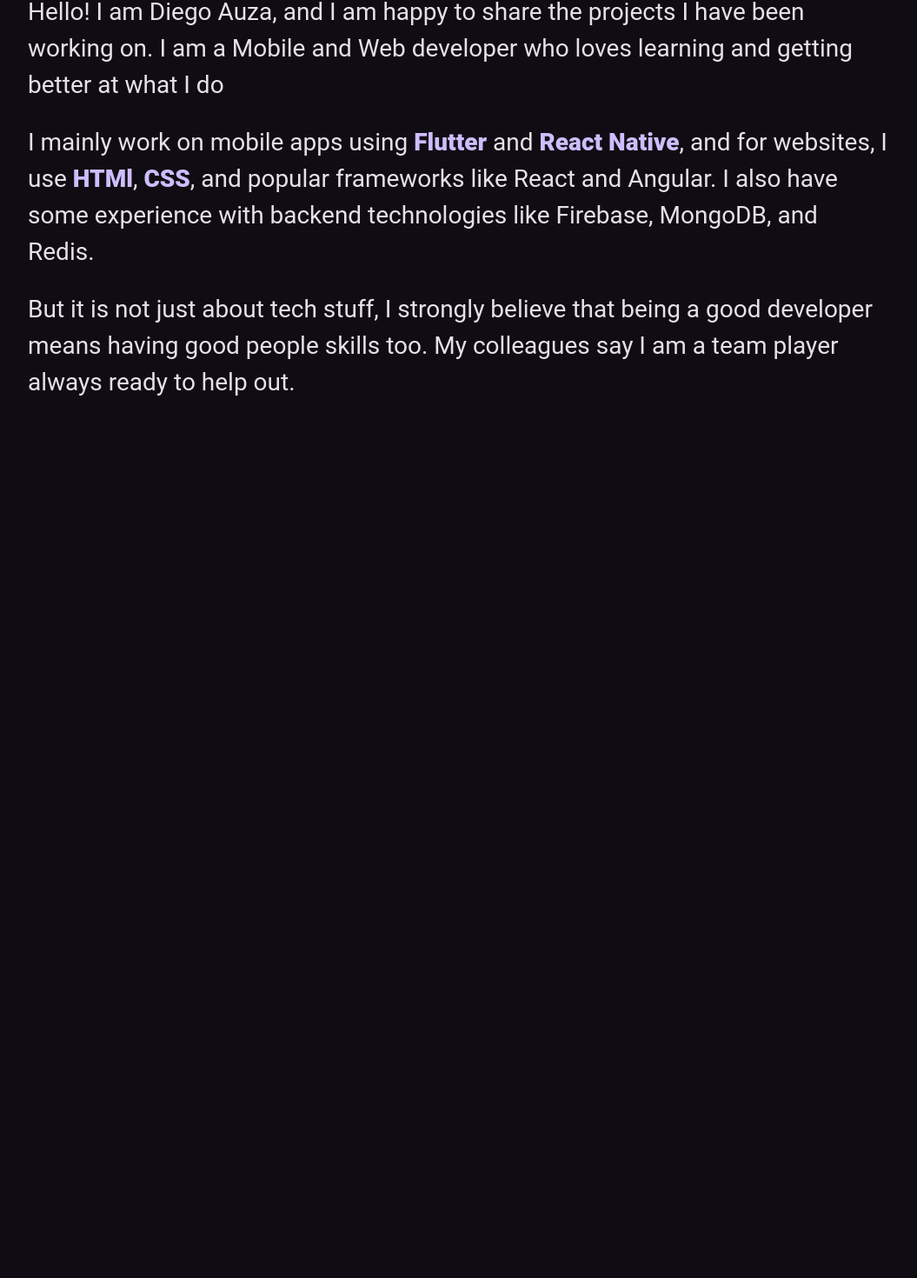
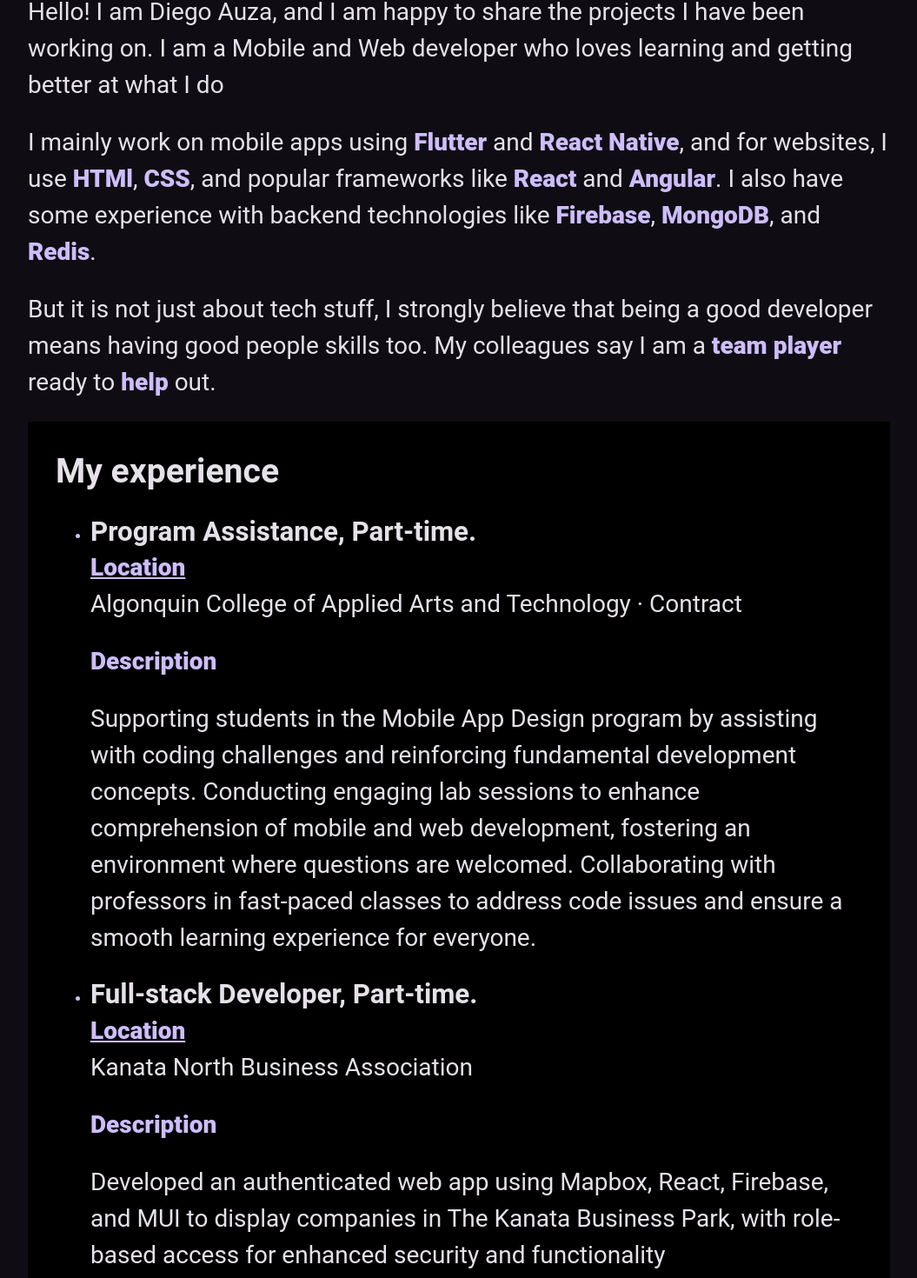
Before and after one commit to DiegoAuzaDev/DiegoAuzaDev_Portfolio, a React (Vite) app: page / in a window 1280 px wide. Shown: the part 954-2424 px from the top of the page at 87% size, without its empty margins (112-1167 px from the left). Before the commit the page ends 1495 px from the top, so only its background shows below. Built offline with nearby package versions, Linux system fonts and the light colour scheme.

Commit message:
About - exp added

```diff
--- a/src/page/About/About.jsx
+++ b/src/page/About/About.jsx
@@ -18,16 +18,85 @@
                 <span className="special--text"> React Native</span>, and for
                 websites, I use
                 <span className="special--text"> HTMl</span>,
-                <span className="special--text"> CSS</span>,
- and popular frameworks like React and
-                Angular. I also have some experience with backend technologies
-                like Firebase, MongoDB, and Redis.
+                <span className="special--text"> CSS</span>, and popular
+                frameworks like <span className="special--text"> React</span>{" "}
+                and
+                <span className="special--text"> Angular</span>. I also have
+                some experience with backend technologies like
+                <span className="special--text"> Firebase</span>,
+                <span className="special--text"> MongoDB</span>, and
+                <span className="special--text"> Redis</span>.
               </p>
               <p>
                 But it is not just about tech stuff, I strongly believe that
                 being a good developer means having good people skills too. My
-                colleagues say I am a team player always ready to help out.
+                colleagues say I am a
+                <span className="special--text"> team player</span> ready to
+                <span className="special--text"> help </span>
+                out.
               </p>
+            </div>
+            <div className="about--experience">
+              <h2>My experience</h2>
+              <ul>
+                <li>
+                  <h3 className="experience--title">
+                    Program Assistance, Part-time.
+                  </h3>
+                  <article>
+                    <div>
+                      <a
+                        href="https://www.algonquincollege.com/"
+                        className="special--links"
+                      >
+                        Location
+                      </a>
+                      <p>
+                        Algonquin College of Applied Arts and Technology ·
+                        Contract
+                      </p>
+                    </div>
+                    <div>
+                      <p className="special--text">Description</p>
+                      <p>
+                        Supporting students in the Mobile App Design program by
+                        assisting with coding challenges and reinforcing
+                        fundamental development concepts. Conducting engaging
+                        lab sessions to enhance comprehension of mobile and web
+                        development, fostering an environment where questions
+                        are welcomed. Collaborating with professors in
+                        fast-paced classes to address code issues and ensure a
+                        smooth learning experience for everyone.
+                      </p>
+                    </div>
+                  </article>
+                </li>
+                <li>
+                  <h3 className="experience--title">
+                    Full-stack Developer, Part-time.
+                  </h3>
+                  <article>
+                    <div>
+                      <a
+                        href="https://www.kanatanorthba.com/"
+                        className="special--links"
+                      >
+                        Location
+                      </a>
+                      <p>Kanata North Business Association</p>
+                    </div>
+                    <div>
+                      <p className="special--text">Description</p>
+                      <p>
+                        Developed an authenticated web app using Mapbox, React,
+                        Firebase, and MUI to display companies in The Kanata
+                        Business Park, with role-based access for enhanced
+                        security and functionality
+                      </p>
+                    </div>
+                  </article>
+                </li>
+              </ul>
             </div>
           </div>
         </section>
--- a/src/style/style.css
+++ b/src/style/style.css
@@ -83,6 +83,7 @@
 ol[role='list'] {
     list-style: none;
 }
+
 
 /* Set core root defaults */
 html:focus-within {
@@ -175,13 +176,13 @@
 h2 {
   font-size: 1.756rem;
   line-height: 1.3;
+  margin-bottom: 1.5rem;
   color: var(--md-sys-color-on-background);
 }
 
 h3 {
   font-size: 1.525rem;
   margin-bottom: 0;
-  text-transform: uppercase;
   line-height: 1.3;
   color: var(--md-sys-color-on-background);
 }
@@ -250,21 +251,31 @@
     font-size: 1.25rem;
   }
 }
-p {
+ p{
     font-size: 1.25rem;
     color: var(--md-sys-color-on-background);
 }
-
+.special--links {
+    font-weight: 800;
+    font-size: 1.25rem;
+    color: var(--md-sys-color-surface-tint);
+}
 @media only screen and (min-width: 45em) {
     p {
         font-size: 1.5rem;
     }
+    .special--links {
+    font-size: 1.5rem;
+}
 }
 
 @media only screen and (min-width: 60em) {
     p {
         font-size: 1.75rem;
     }
+    .special--links {
+    font-size: 1.75rem;
+}
 }
 
 /*  ---------- HEADER ------------------ */
@@ -497,3 +508,15 @@
     font-weight: 800;
     color: var(--md-sys-color-surface-tint);
 }
+
+.about--experience {
+    background-color: var(--md-sys-color-scrim);
+    padding: 2rem;
+}
+
+.about--experience li::marker{
+    color: var(--md-sys-color-surface-tint);
+}
+.experience--title {
+    display: block;
+}
```
